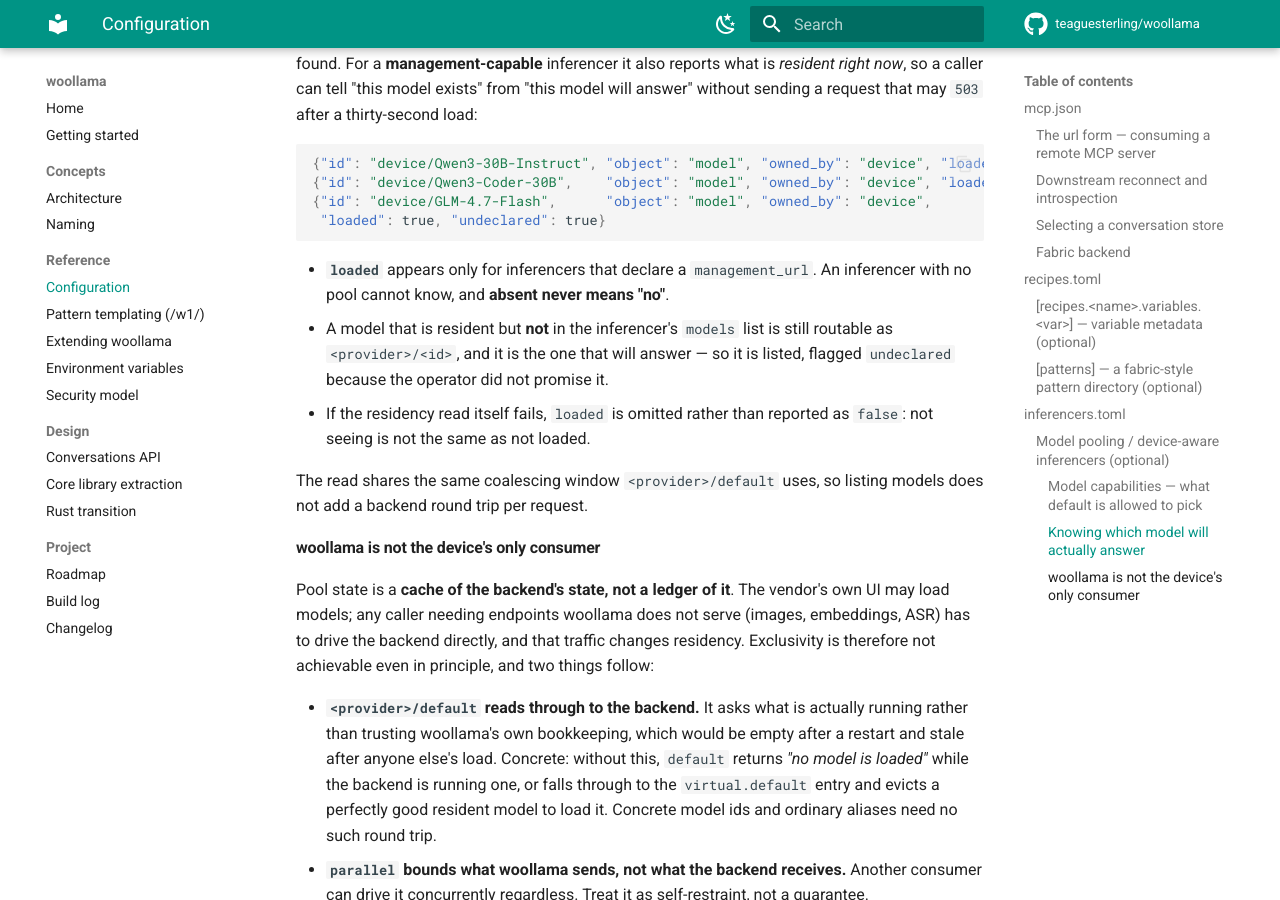
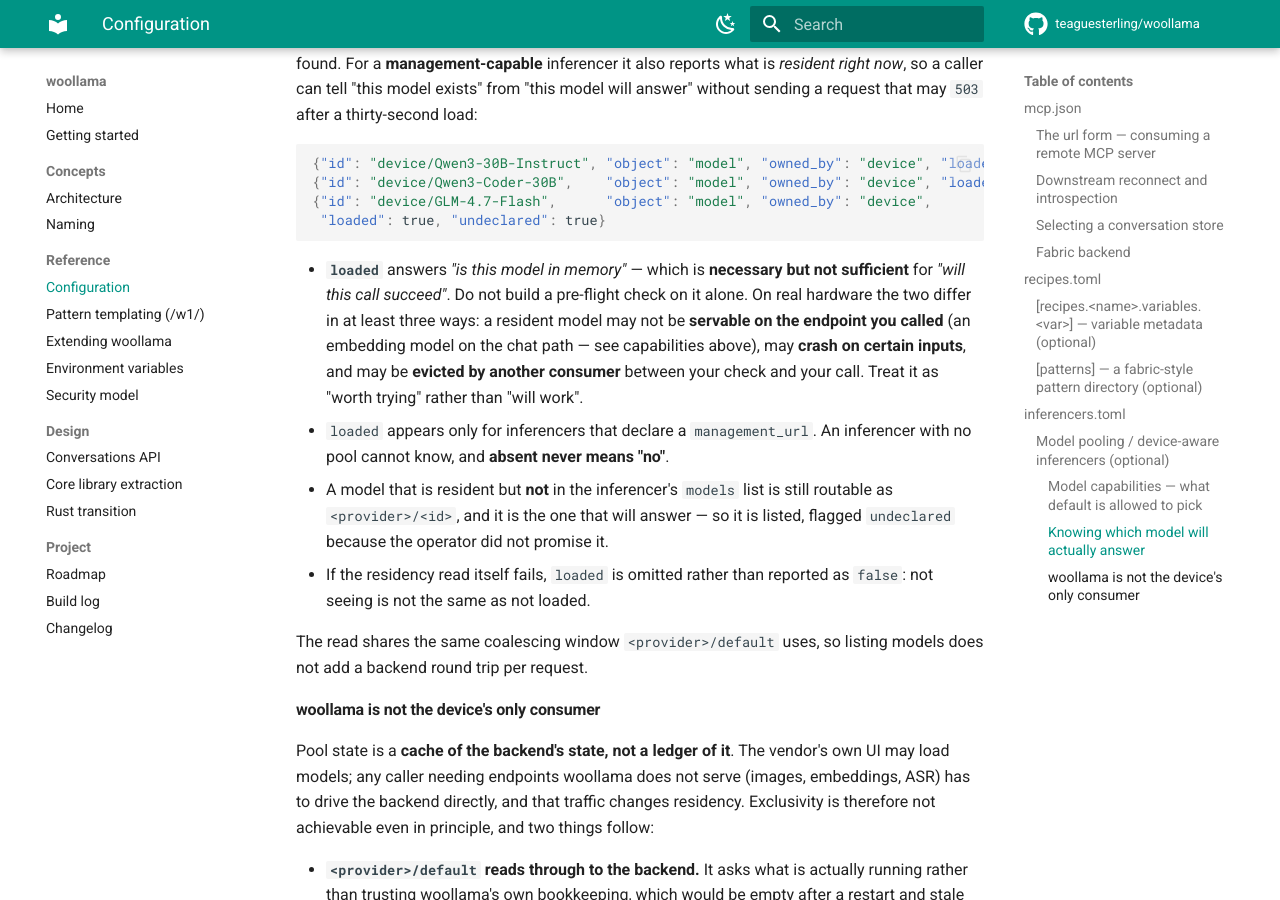
Before and after one commit to teaguesterling/woollama, an MkDocs documentation site: the page built from docs/configuration.md, in a window 1280 px wide and 900 px high, scrolled down 13458 px. Built offline with MkDocs 1.6.1 and Material for MkDocs 9.7.7, drawn with Linux system fonts in a browser that asks for light colours; comment, search, counter and statistics services are not loaded.

Commit message:
docs: `loaded` is necessary, not sufficient
A loaded flag answers 'is this model in memory'. The question a caller
actually has is 'will this call succeed', and on real hardware those differ
in at least three ways: a resident model may not be servable on the endpoint
called (the reranker case, which #20 handles), may crash on certain inputs
(a filed vendor defect, which nothing handles), or may be evicted by another
consumer between the check and the call (#39).

Stated on the field itself rather than in surrounding prose, because the
failure mode is someone building a pre-flight check on it — which is exactly
how a caller got caught treating /v1/models as a readiness signal, the gap
this field exists to close. Shipping a second flag with the same ambiguity
would be repeating the mistake one level down.

Raised by the Tiiny session.

Co-Authored-By: Claude Opus 5 (1M context) <noreply@anthropic.com>
Claude-Session: https://claude.ai/code/session_01FN1dUATQYR4QgbSpADDQAW

````diff
--- a/docs/configuration.md
+++ b/docs/configuration.md
@@ -564,8 +564,14 @@ may `503` after a thirty-second load:
  "loaded": true, "undeclared": true}
 ```
 
-- **`loaded`** appears only for inferencers that declare a `management_url`. An inferencer with no
-  pool cannot know, and **absent never means "no"**.
+- **`loaded`** answers *"is this model in memory"* — which is **necessary but not sufficient** for
+  *"will this call succeed"*. Do not build a pre-flight check on it alone. On real hardware the two
+  differ in at least three ways: a resident model may not be **servable on the endpoint you called**
+  (an embedding model on the chat path — see capabilities above), may **crash on certain inputs**,
+  and may be **evicted by another consumer** between your check and your call. Treat it as "worth
+  trying" rather than "will work".
+- `loaded` appears only for inferencers that declare a `management_url`. An inferencer with no pool
+  cannot know, and **absent never means "no"**.
 - A model that is resident but **not** in the inferencer's `models` list is still routable as
   `<provider>/<id>`, and it is the one that will answer — so it is listed, flagged `undeclared`
   because the operator did not promise it.
````
Also changed, not shown: CHANGELOG.md (+5 -0 lines), 1 other file.
